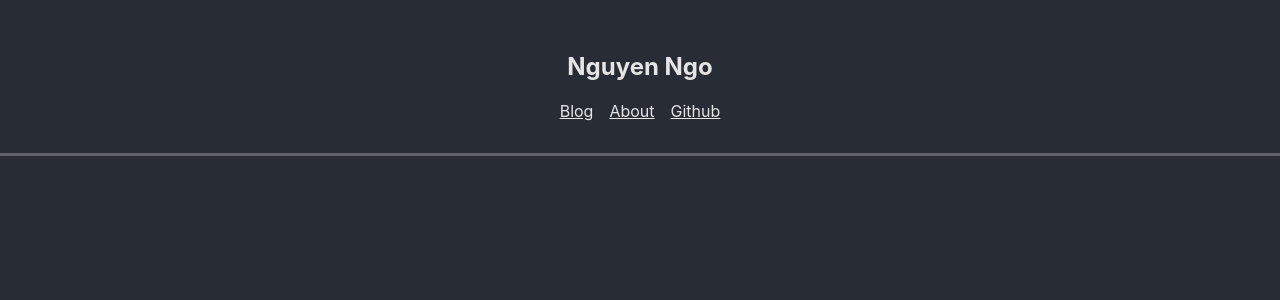
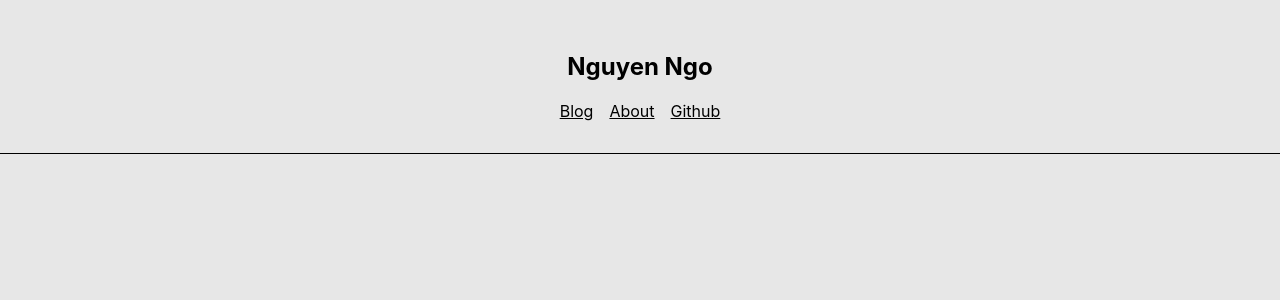
Before and after one commit to mnguyenngo/serverless-blog, a React (Create React App) app in the folder frontend/: page /post in a window 1280 px wide. Shown: the top 300 px of the page. Built offline with nearby package versions, Linux system fonts and the light colour scheme.

Commit message:
Add post on deploying secure site with custom domain

```diff
--- a/frontend/src/components/Header/Header.css
+++ b/frontend/src/components/Header/Header.css
@@ -1,5 +1,5 @@
 .header-container {
-  border-bottom: 3px solid rgba(255, 255, 255, 0.25);
+  border-bottom: 1px solid black;
   display: flex;
   flex-direction: column;
   align-items: center;
@@ -18,12 +18,10 @@
 }
 
 .nav-link {
-  color: rgba(255, 255, 255, 0.88);
   font-size: medium;
   margin: 0 0.5rem 0;
 }
 
 .title-link {
-  color: rgba(255, 255, 255, 0.88);
   text-decoration: none;
 }
--- a/frontend/src/constants.ts
+++ b/frontend/src/constants.ts
@@ -1,6 +1,8 @@
 import startingTheBlogPost from "./posts/startingTheBlog";
+import secureCustomDomain from "./posts/secureCustomDomain";
 
 export const STARTING_THE_BLOG_URL = "deploying-react-on-aws";
+export const SECURE_AND_CUSTOM_DOMAIN = "secure-custom-domain";
 
 interface Post {
   path: string;
@@ -12,4 +14,8 @@ export const posts: Post[] = [
     path: STARTING_THE_BLOG_URL,
     content: startingTheBlogPost,
   },
+  {
+    path: SECURE_AND_CUSTOM_DOMAIN,
+    content: secureCustomDomain,
+  },
 ];
--- a/frontend/src/index.css
+++ b/frontend/src/index.css
@@ -5,14 +5,9 @@ body {
     sans-serif;
   -webkit-font-smoothing: antialiased;
   -moz-osx-font-smoothing: grayscale;
-  background-color: #282c34;
-}
-
-code {
-  font-family: source-code-pro, Menlo, Monaco, Consolas, "Courier New",
-    monospace;
+  background-color: #e7e7e7;
 }
 
 a {
-  color: white;
+  color: black;
 }
--- /dev/null
+++ b/frontend/src/posts/secureCustomDomain.ts
@@ -0,0 +1,134 @@
+const secureCustomDomain = `
+  # Deploying a Secure Website with a Custom Domain
+
+  In the last post, [Deploying a React Blog with AWS CDK and S3](./deploying-react-on-aws), I deployed a static website to AWS with a URL with a CloudFront top-level domain (TLD). In this post, I'll outline the process of deploying a secure website with a custom domain. At the time of this writing, I noticed that Github Copilot makes suggestions for this post. So, I'll be fairly liberal with accepting the suggestions and we'll see how it goes.
+
+  ## The Custom Domain
+
+  The CloudFront distribution created in my previous post came with a secure CloudFront URL. Although this is nice, having a custom domain with my name is much better. My domain was actually managed in Google Domains but I chose to transfer it over to AWS Route 53 in order to make deployment as easy as possible. I create the hosted zone using the Route 53 <code>HostedZone</code> construct and define the site domain below.
+
+  ~~~
+  this.zone = HostedZone.fromLookup(this, "HostedZone", {
+    domainName: props.domainName,
+  });
+  this.siteDomain = props.siteSubDomain + "." + props.domainName;
+  new CfnOutput(this, "Site", { value: "https://" + this.siteDomain });
+  ~~~
+
+  ## The SSL/TLS Certificate
+
+  In order to deploy a website with a secure domain, you will need to have an SSL/TLS certificate which can be provided by the [AWS Certificate Manager (ACM)](https://aws.amazon.com/certificate-manager/). You can create and use public certificates from ACM for free. Other sources for SSL/TLS certificates include [Let's Encrypt](https://letsencrypt.org/) and [Certificate Authority](https://www.certificate-authority.com/).
+
+  In the CDK code, we can create a new certificate using the Certificate construct with the site domain and hosted zone created in the previous step. We will use the certificate to create a ViewerCertificate which will then be passed to the <code>CloudFrontWebDistribution</code> construct as a property.
+
+  ~~~
+  const certificate = new Certificate(this, "WebsiteCertificate", {
+    domainName: this.siteDomain,
+    validation: CertificateValidation.fromDns(this.zone),
+  });
+
+  this.viewerCertificate = ViewerCertificate.fromAcmCertificate(
+    {
+      certificateArn: certificate.certificateArn,
+      env: {
+        region: props.env.region as string,
+        account: props.env.account as string,
+      },
+      node: this.node,
+      stack: parent,
+      metricDaysToExpiry: () =>
+        new Metric({
+          namespace: "TLS Viewer Certificate Validity",
+          metricName: "TLS Viewer Certificate Expired",
+        }),
+      // https://github.com/aws-samples/aws-cdk-examples/issues/584
+      // the type does not seem correct here, but this value will work for now
+      applyRemovalPolicy: certificate.applyRemovalPolicy,
+    },
+    {
+      sslMethod: SSLMethod.SNI,
+      securityPolicy: SecurityPolicyProtocol.TLS_V1_2016,
+      aliases: [this.siteDomain],
+    }
+  );
+  ~~~
+
+  I organized the hosted zone and certificate constructs into a separate <code>CertificateStack</code> so that they can be created in the AWS account before the <code>BlogFrontendStack</code> is deployed. The <code>BlogFrontendStack</code> depends on properties that are defined in the <code>CertificateStack</code>.
+
+  ## Update the BlogFrontendStack
+
+  All that is left to do now is to update the <code>BlogFrontendStack</code> to use the <code>ViewerCertificate</code> that we created in the <code>CertificateStack</code>.
+
+  ~~~
+  const distribution = new CloudFrontWebDistribution(
+    this,
+    "BlogFrontendCFDistribution",
+    {
+      viewerCertificate: props.viewerCertificate,
+      originConfigs: [
+        {
+          s3OriginSource: {
+            s3BucketSource: bucket,
+            originAccessIdentity: cloudfrontOAI,
+          },
+          behaviors: [
+            {
+              isDefaultBehavior: true,
+              compress: true,
+              allowedMethods: CloudFrontAllowedMethods.GET_HEAD_OPTIONS,
+            },
+          ],
+        },
+      ],
+      errorConfigurations: [
+        {
+          errorCode: 403,
+          errorCachingMinTtl: 10,
+          responseCode: 200,
+          responsePagePath: "/index.html",
+        },
+      ],
+    }
+  );
+  ~~~
+
+  The <code>BucketDeployment</code> was updated to include the CloudFront distribution as a prop which will [enable the distribution edge caches to be invalidated after files are uploaded to the bucket](https://docs.aws.amazon.com/cdk/api/v2/docs/aws-cdk-lib.aws_s3_deployment.BucketDeployment.html#distribution). This means that when the bucket receives updated build files for the static site, users will be served the new changes instead of seeing the previously cached version.
+
+  ~~~
+  new BucketDeployment(this, "DeployBlogFrontend", {
+    sources: [Source.asset("../frontend/build")],
+    destinationBucket: bucket,
+    distribution: distribution,
+    distributionPaths: ["/*"],
+  });
+  ~~~
+
+  I also create an alias for *.nguyenngo.com to point to the CloudFront distribution by adding the ARecord and AaaaRecord constructs.
+
+  ~~~
+  new ARecord(this, "ARecord", {
+    recordName: props.siteDomain,
+    target: RecordTarget.fromAlias(new CloudFrontTarget(distribution)),
+    zone: props.zone,
+  });
+
+  new AaaaRecord(this, "AAAARecord", {
+    recordName: props.siteDomain,
+    target: RecordTarget.fromAlias(new CloudFrontTarget(distribution)),
+    zone: props.zone,
+  });
+  ~~~
+
+  ## Conclusion
+
+  At this point, I can now deploy a secure website with a custom domain all configured using CDK. I will definitely be using this setup for future projects and my next challenge will be including Lambdas and API Gateways to serve as the backend for future websites. I hope you found this post helpful. Happy coding!
+
+  ## References
+  1. AWS CDK example for secure and static sites: https://github.com/aws-samples/aws-cdk-examples/tree/master/typescript/static-site
+  2. AWS Docs - Routing to CloudFront Distribution: https://docs.aws.amazon.com/Route53/latest/DeveloperGuide/routing-to-cloudfront-distribution.html
+  3. AWS Docs - Configuring DNSSEC for a domain: https://docs.aws.amazon.com/Route53/latest/DeveloperGuide/domain-configure-dnssec.html
+    - My custom domain did not successfully route traffic to the CloudFront distribution at first. After transferring the domain to Route 53, I saw that the name servers were carried over from Google Domains. I updated the name servers to match the ones that were created for the Route 53 hosted zone. It was at this time that I removed the DNSSEC configuration. I found that I needed to configure DNSSEC for the domain in order for it to work properly.
+  4. Relevant commit: https://github.com/mnguyenngo/serverless-blog/commit/71670d0ee9b974c9a13a678b0ec6e750f72ecfb9
+`;
+
+export default secureCustomDomain;
--- a/frontend/src/posts/startingTheBlog.ts
+++ b/frontend/src/posts/startingTheBlog.ts
@@ -25,7 +25,7 @@ const startingTheBlogPost = `
   ### Initialize the project
 
   1. Create the project directory.
-  2. Go into the project folder and create the __cdk__ directory.
+  2. Go into the project folder and create the <code>cdk/</code> directory.
 
   ~~~
   cdk init app --language typescript
@@ -42,16 +42,16 @@ const startingTheBlogPost = `
 
   While in the **/frontend** directory, run the following commands to build and test the code.
 
-  <code>
-    yarn build && yarn start
-  </code>
+  ~~~
+  yarn build && yarn start
+  ~~~
 
   After running the above command, your browser should automatically open a tab to \`localhost:3000\` where you will see the spinning React logo.
 
 
   ### Configure the S3 bucket to host your site
 
-  Now, we will deploy this starter site to an S3 bucket by creating the __BlogFrontendStack__. This stack creates an S3 bucket and deploys the frontend __build__ directory to it. Because we are setting up the S3 bucket to host a website, we set __publicReadAccess__ to __true__. The __CloudFrontWebDistribution__ object will put the static files in the S3 bucket on AWS's content delivery network so that the website will load fast for all users around the world. See [this article for more information](https://aws.amazon.com/blogs/networking-and-content-delivery/amazon-s3-amazon-cloudfront-a-match-made-in-the-cloud/)
+  Now, we will deploy this starter site to an S3 bucket by creating the <code>BlogFrontendStack</code>. This stack creates an S3 bucket and deploys the frontend <code>build/</code> directory to it. Because we are setting up the S3 bucket to host a website, we set <code>publicReadAccess</code> to <code>true</code>. The <code>CloudFrontWebDistribution</code> object will put the static files in the S3 bucket on AWS's content delivery network so that the website will load fast for all users around the world. See [this article for more information](https://aws.amazon.com/blogs/networking-and-content-delivery/amazon-s3-amazon-cloudfront-a-match-made-in-the-cloud/)
 
   ~~~
   // cdk/lib/blog-frontend-stack.ts
@@ -63,18 +63,18 @@ const startingTheBlogPost = `
 
   export class BlogFrontendStack extends Stack {
     constructor(scope: Construct, id: string, props?: StackProps) {
-      super(scope, id, props)
+      super(scope, id, props);
 
       const bucket = new Bucket(this, 'BlogFrontendBucket', {
         publicReadAccess: true,
         removalPolicy: RemovalPolicy.DESTROY,
         websiteIndexDocument: 'index.html',
-      })
+      });
 
       new BucketDeployment(this, 'DeployBlogFrontend', {
         sources: [Source.asset('../frontend/build')],
         destinationBucket: bucket,
-      })
+      });
 
       new CloudFrontWebDistribution(this, 'BlogFrontendCFDistribution', {
         originConfigs: [
@@ -85,7 +85,7 @@ const startingTheBlogPost = `
             behaviors: [{ isDefaultBehavior: true }],
           },
         ],
-      })
+      });
     }
   }
   ~~~
@@ -93,11 +93,10 @@ const startingTheBlogPost = `
 
   ### Initialize the BlogFrontendStack in cdk.ts and deploy to AWS
 
-  After defining the __BlogFrontendStack__, we need to import it into __cdk.ts__ and create an instance of it.
+  After defining the <code>BlogFrontendStack</code>, we need to import it into __cdk.ts__ and create an instance of it.
 
   ~~~
   // cdk/bin/cdk.ts
-  import 'source-map-support/register';
   import * as cdk from 'aws-cdk-lib';
   import { BlogFrontendStack } from '../lib/blog-frontend-stack';
 
@@ -105,7 +104,7 @@ const startingTheBlogPost = `
   new BlogFrontendStack(app, 'BlogFrontendStack', {});
   ~~~
 
-  When you run __cdk list__ in your terminal, __BlogFrontendStack__ should be returned in the output. You can also run __cdk synth__ to see the generated CloudFormation template. Prior to CDK, writing CloudFormation templates manually was the primary way of provisioning AWS resources.
+  When you run <code>cdk list</code> in your terminal, <code>BlogFrontendStack</code> should be returned in the output. You can also run <code>cdk synth</code> to see the generated CloudFormation template. Prior to CDK, writing CloudFormation templates manually was the primary way of provisioning AWS resources.
 
   The last step is to deploy! Run the following in your terminal and confirm to deploy your static site to AWS. Put the URL in your browser and see the end result in all its glory.
 
@@ -118,16 +117,16 @@ const startingTheBlogPost = `
 
   ### Next steps
 
-  The first thing I would do now is update the frontend code to deploy my custom React project. Then, I would add my own custom domain so that the site is using the __cloudfront.net__ domain name. When making changes to the frontend code, make sure to run __yarn build__ in your terminal from the __frontend/__ directory to update the __build__ directory before deploying it. Otherwise, you won't see your latest changes when you check the deployed site. Happy coding!
+  The first thing I would do now is update the frontend code to deploy my custom React project. Then, I would add my own custom domain so that the site is using the <code>cloudfront.net</code> domain name. When making changes to the frontend code, make sure to run <code>yarn build</code> in your terminal from the <code>frontend/</code> directory to update the <code>build/</code> directory before deploying it. Otherwise, you won't see your latest changes when you check the deployed site. Happy coding!
 
 
   ## References
 
   1. One of the first references I read for deploying a single page app using CDK: https://github.com/cdk-patterns/serverless/tree/main/s3-react-website/typescript
-  2. The construct that is used by the above reference: https://github.com/nideveloper/CDK-SPA-Deploy
+  2. The package that is used by the above reference #1: https://github.com/nideveloper/CDK-SPA-Deploy
   3. AWS blog article on using CloudFront with S3 webites: https://aws.amazon.com/blogs/networking-and-content-delivery/amazon-s3-amazon-cloudfront-a-match-made-in-the-cloud/
-  4. AWS CDK example for static sites: https://github.com/aws-samples/aws-cdk-examples/tree/master/typescript/static-site
-
+  4. AWS CDK example for secure and static sites: https://github.com/aws-samples/aws-cdk-examples/tree/master/typescript/static-site
+  5. Relevant commit: https://github.com/mnguyenngo/serverless-blog/commit/f45a61f3a27ef2446f3d18cc62fcf4113d5045bf
 `;
 
 export default startingTheBlogPost;
--- a/frontend/src/routes/page.css
+++ b/frontend/src/routes/page.css
@@ -1,19 +1,16 @@
 .page-content {
-  background-color: #282c34;
+  background-color: #e7e7e7;
   padding: 1rem 2rem;
   display: flex;
   flex-direction: column;
   font-size: medium;
-  color: rgba(255, 255, 255, 0.88);
 }
 
 .post-title {
-  color: rgba(255, 255, 255, 0.88);
   font-size: large;
-  margin: 0 0.25rem;
+  margin: 0 0 1rem;
 }
 
 .post-link {
-  color: rgba(255, 255, 255, 0.88);
   margin: 0 0.25rem;
 }
```
Also changed, not shown: frontend/src/components/PostContent/PostContent.css (+11 -0 lines), frontend/src/routes/Home.tsx (+7 -1 lines), 1 other file (tests, documents, lock files or other folders).
